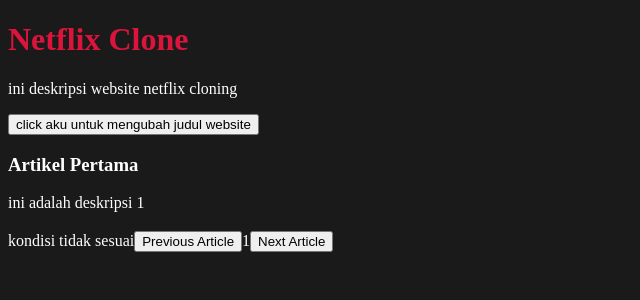
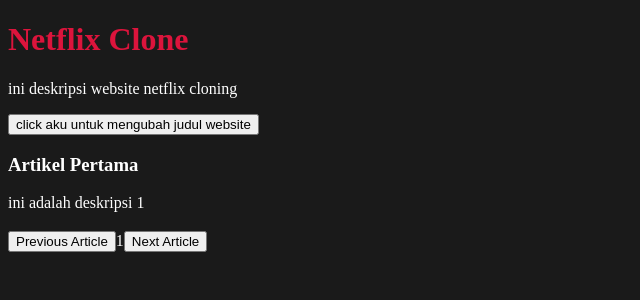
Before and after one commit to brarris/perdalam-react, a React (Vite) app: page / in a window 1280 px wide. Shown: the top 300 px of the page, without its empty margins (0-640 px from the left). Built offline with nearby package versions, Linux system fonts and the light colour scheme; no server answers.

Commit message:
Conditional Rendering - Ternary Operator Method (part 3) - When the Next Article Button (counterClick) has been clicked more than 4 times, hide the Next and Previous Button

```diff
--- a/src/App.jsx
+++ b/src/App.jsx
@@ -65,10 +65,15 @@
       />
       <Article title="Artikel Pertama" description="ini adalah deskripsi 1" />
       <Article title={article.title} description={article.body} />
-      {counterClick > 4 ? <LimitArticle /> : "kondisi tidak sesuai"}
-      <button onClick={previousArticle}>Previous Article</button>
-      {counterClick}
-      <button onClick={nextArticle}>Next Article</button>
+      {counterClick > 4 ? (
+        <LimitArticle />
+      ) : (
+        <div>
+          <button onClick={previousArticle}>Previous Article</button>
+          {counterClick}
+          <button onClick={nextArticle}>Next Article</button>
+        </div>
+      )}
     </main>
   );
 }
```
